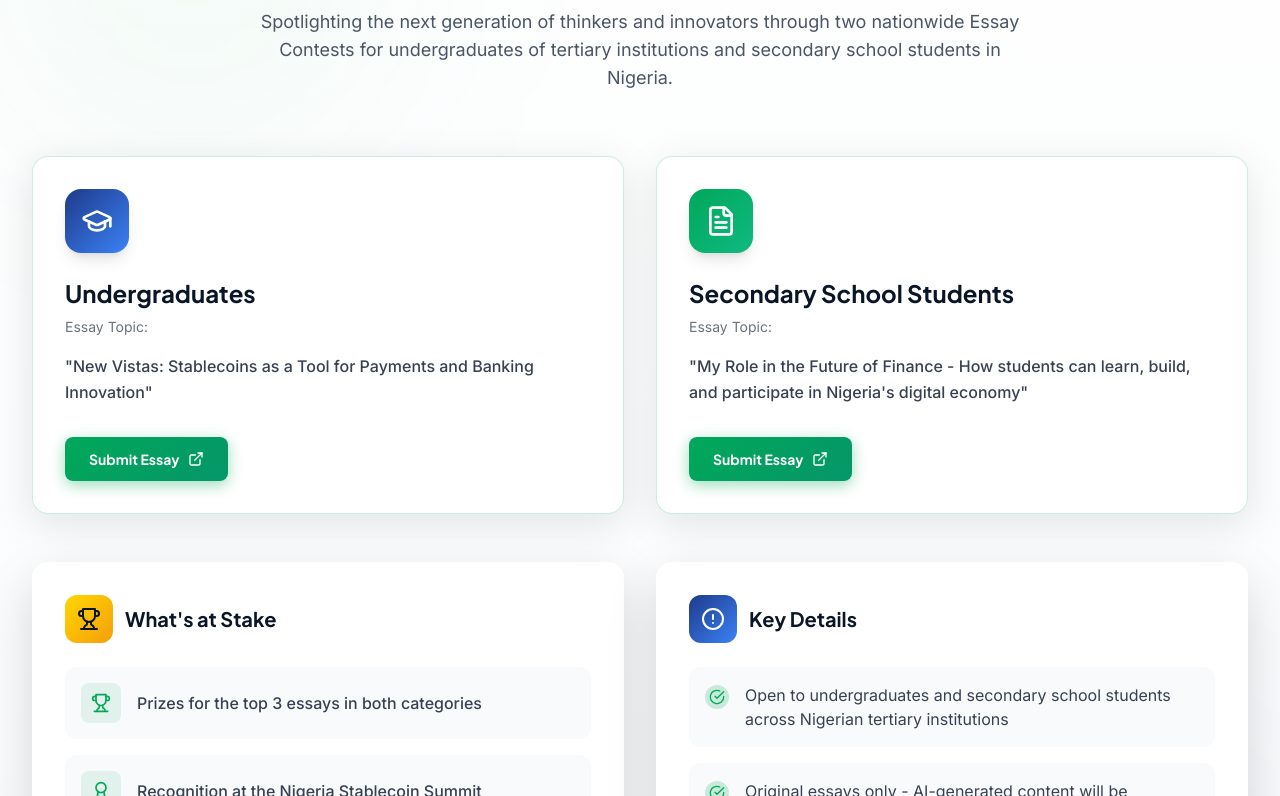
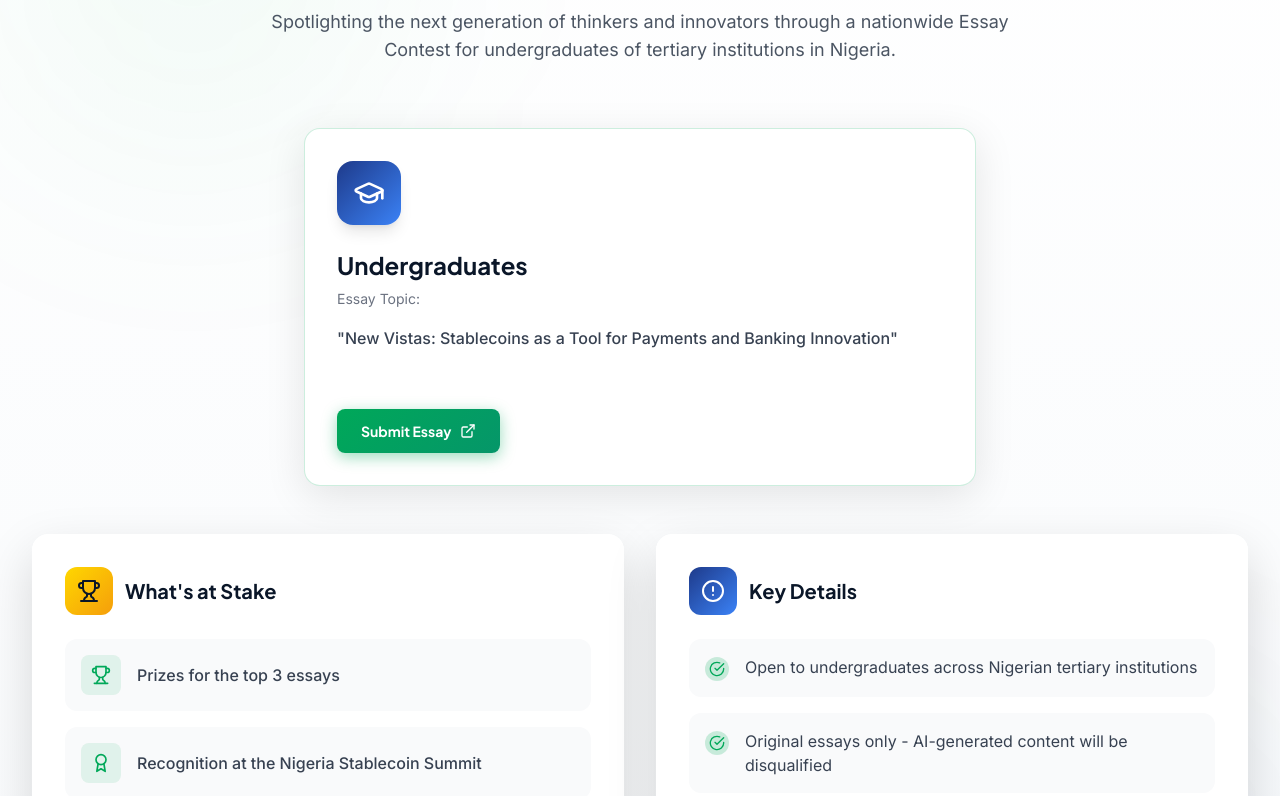
Before and after one commit to flingen/nssnew22, a React (Vite) app: page / in a window 1280 px wide. Shown: the part 7444-8240 px from the top of the page. Built offline with nearby package versions, Linux system fonts and the light colour scheme.

Commit message:
Update Essay.tsx

```diff
--- a/src/components/sections/Essay.tsx
+++ b/src/components/sections/Essay.tsx
@@ -2,15 +2,15 @@
 import { useScrollAnimation } from '../../hooks/useScrollAnimation';
 
 const prizes = [
-  { icon: Trophy, text: 'Prizes for the top 3 essays in both categories' },
+  { icon: Trophy, text: 'Prizes for the top 3 essays' },
   { icon: Award, text: 'Recognition at the Nigeria Stablecoin Summit' },
   { icon: Users, text: 'Exclusive networking opportunities' },
 ];
 
 const guidelines = [
-  'Open to undergraduates and secondary school students across Nigerian tertiary institutions',
+  'Open to undergraduates across Nigerian tertiary institutions',
   'Original essays only - AI-generated content will be disqualified',
-  'Application closes: April 30, 2025',
+  'Application closes: June 30, 2026',
 ];
 
 const categories = [
@@ -21,14 +21,6 @@
     color: 'from-royal-blue to-electric-blue',
     borderColor: 'border-royal-blue',
     submitLink: 'https://forms.gle/UkgTxizuxoxSqndp8',
-  },
-  {
-    icon: FileText,
-    title: 'Secondary School Students',
-    topic: "My Role in the Future of Finance - How students can learn, build, and participate in Nigeria's digital economy",
-    color: 'from-nigeria-green to-green-light',
-    borderColor: 'border-nigeria-green',
-    submitLink: 'https://forms.gle/37W8cBYiwfbCqeXC7',
   },
 ];
 
@@ -49,14 +41,14 @@
             The NSS 2.0 National Essay Competition
           </h2>
           <p className="text-gray-600 text-lg max-w-3xl mx-auto">
-            Spotlighting the next generation of thinkers and innovators through two nationwide Essay Contests
-            for undergraduates of tertiary institutions and secondary school students in Nigeria.
+            Spotlighting the next generation of thinkers and innovators through a nationwide Essay Contest
+            for undergraduates of tertiary institutions in Nigeria.
           </p>
         </div>
 
         <div
           ref={ref}
-          className={`grid lg:grid-cols-2 gap-8 mb-12 transition-all duration-700 ${
+          className={`grid lg:grid-cols-1 max-w-2xl mx-auto gap-8 mb-12 transition-all duration-700 ${
             isVisible ? 'opacity-100 translate-y-0' : 'opacity-0 translate-y-10'
           }`}
         >
```
